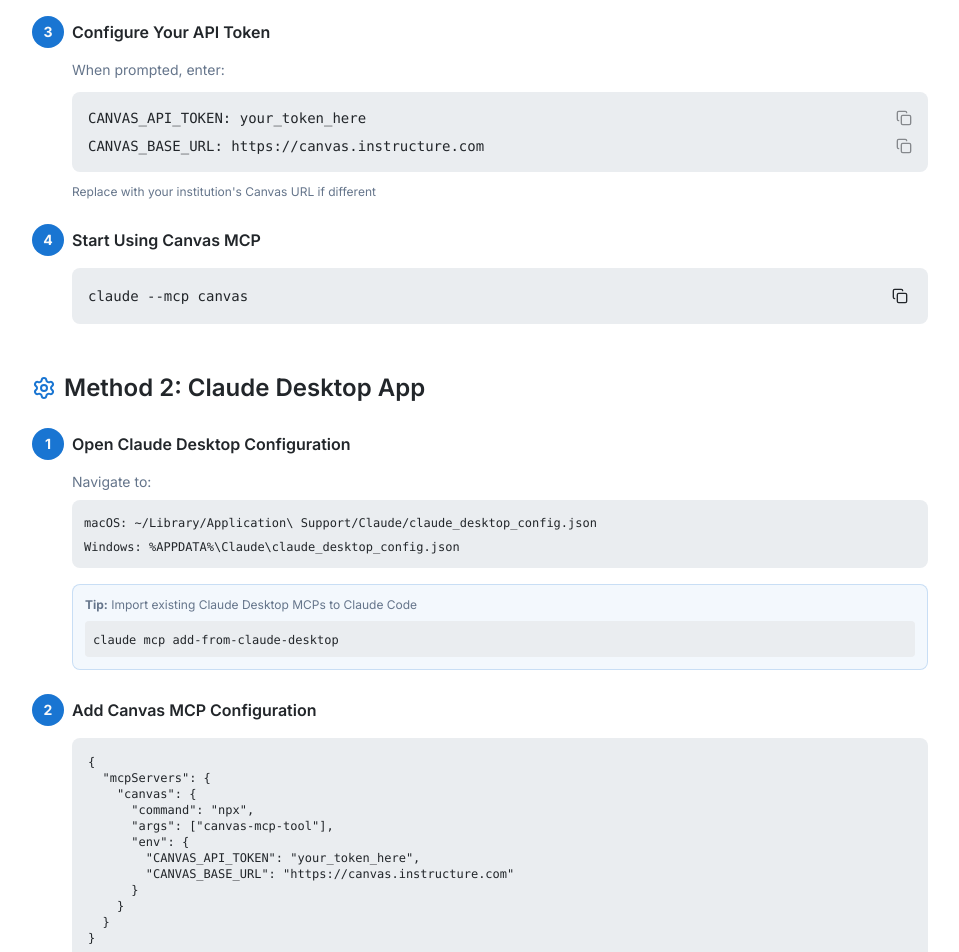
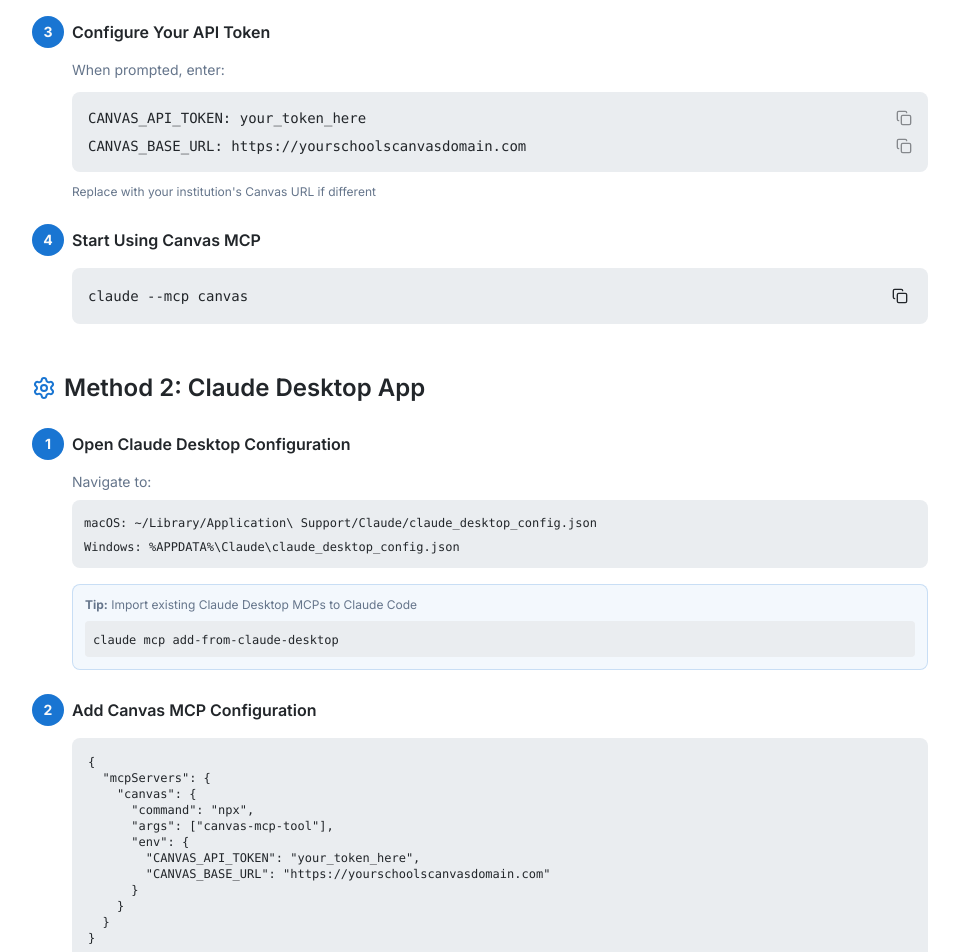
Before and after one commit to jamubc/syllabus, a Next.js app: page /docs in a window 1280 px wide. Shown: the part 1660-2612 px from the top of the page, without its empty margins (160-1119 px from the left). Built offline with nearby package versions, Linux system fonts and the light colour scheme.

Commit message:
domain fix

```diff
--- a/package.json
+++ b/package.json
@@ -9,6 +9,7 @@
     "lint": "next lint"
   },
   "dependencies": {
+    "@vercel/analytics": "^1.5.0",
     "framer-motion": "^12.23.6",
     "lucide-react": "^0.525.0",
     "next": "15.4.1",
--- a/src/app/docs/page.tsx
+++ b/src/app/docs/page.tsx
@@ -349,7 +349,7 @@
                         <Copy className="h-4 w-4 opacity-50" />
                       </div>
                       <div className="flex items-center justify-between">
-                        <code className="text-sm">CANVAS_BASE_URL: https://canvas.instructure.com</code>
+                        <code className="text-sm">CANVAS_BASE_URL: https://yourschoolscanvasdomain.com</code>
                         <Copy className="h-4 w-4 opacity-50" />
                       </div>
                     </div>
@@ -454,7 +454,7 @@
       "args": ["canvas-mcp-tool"],
       "env": {
         "CANVAS_API_TOKEN": "your_token_here",
-        "CANVAS_BASE_URL": "https://canvas.instructure.com"
+        "CANVAS_BASE_URL": "https://yourschoolscanvasdomain.com"
       }
     }
   }
@@ -526,7 +526,7 @@
                     CANVAS_API_TOKEN=your_token CANVAS_BASE_URL=https://canvas.instructure.com npx canvas-mcp-tool
                   </code>
                   <button
-                    onClick={() => copyToClipboard("CANVAS_API_TOKEN=your_token CANVAS_BASE_URL=https://canvas.instructure.com npx canvas-mcp-tool", "npx-direct")}
+                    onClick={() => copyToClipboard("CANVAS_API_TOKEN=your_token CANVAS_BASE_URL=https://yourschoolscanvasdomain.com npx canvas-mcp-tool", "npx-direct")}
                     className="ml-4 rounded p-1 hover:bg-background"
                   >
                     {copiedCode === "npx-direct" ? (
```
Also changed, not shown: 1 other file (tests, documents, lock files or other folders).
